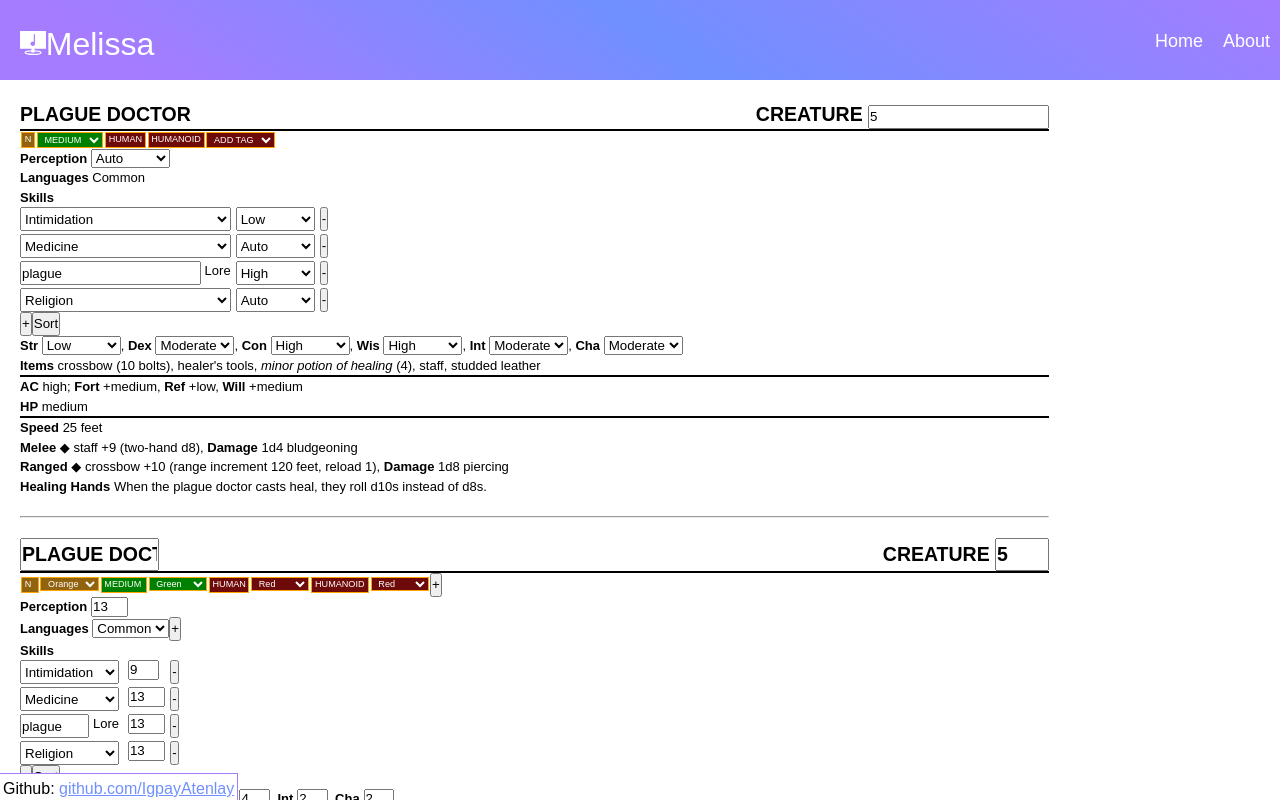
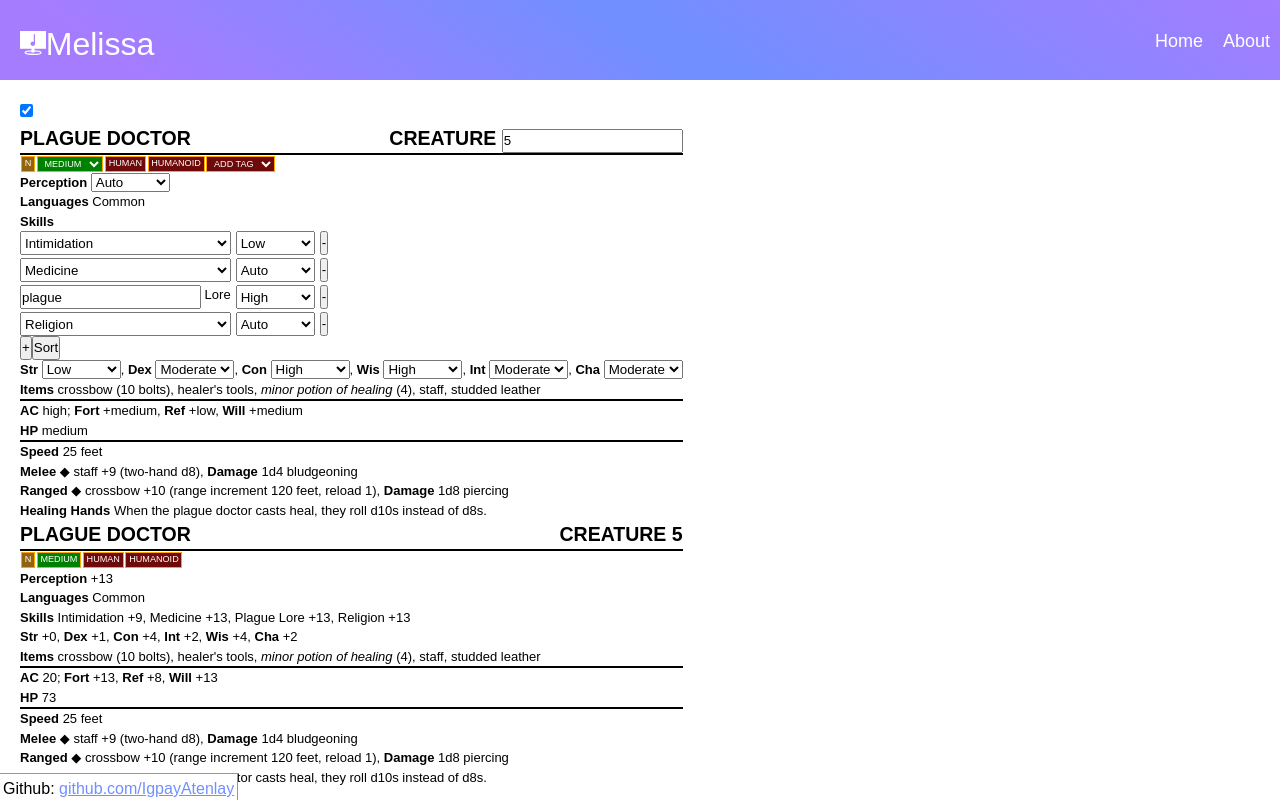
Before and after one commit to IgpayAtenlay/website, a React (Create React App) app in the folder client/: page /creatureCreator in a window 1280 px wide. Shown: the top 800 px of the page. Built offline with nearby package versions, Linux system fonts and the light colour scheme.

Commit message:
toggle between two forms

```diff
--- a/client/src/pages/creatureCreator/index.jsx
+++ b/client/src/pages/creatureCreator/index.jsx
@@ -209,12 +209,15 @@ export default function CreatureCreator() {
         listUniqueId(f.traits);
     })
 
+    var [formToggle, setFormToggle] = useState(true);
+    function handleChange() {
+        setFormToggle(!formToggle);
+    }
+
     return (<div class="creatureCreator">
         <CreatureContext.Provider value={{creature, setCreature}}>
-            <AutoForm creature={creature} />
-            <hr />
-            <CustomForm creature={creature} />
-            <hr />
+            <input type="checkbox" checked={formToggle} onChange={handleChange} />
+            {formToggle ? <AutoForm creature={creature} /> : <CustomForm creature={creature} />}
             <Creature creature={creature} />
         </CreatureContext.Provider>
     </div>);
```
